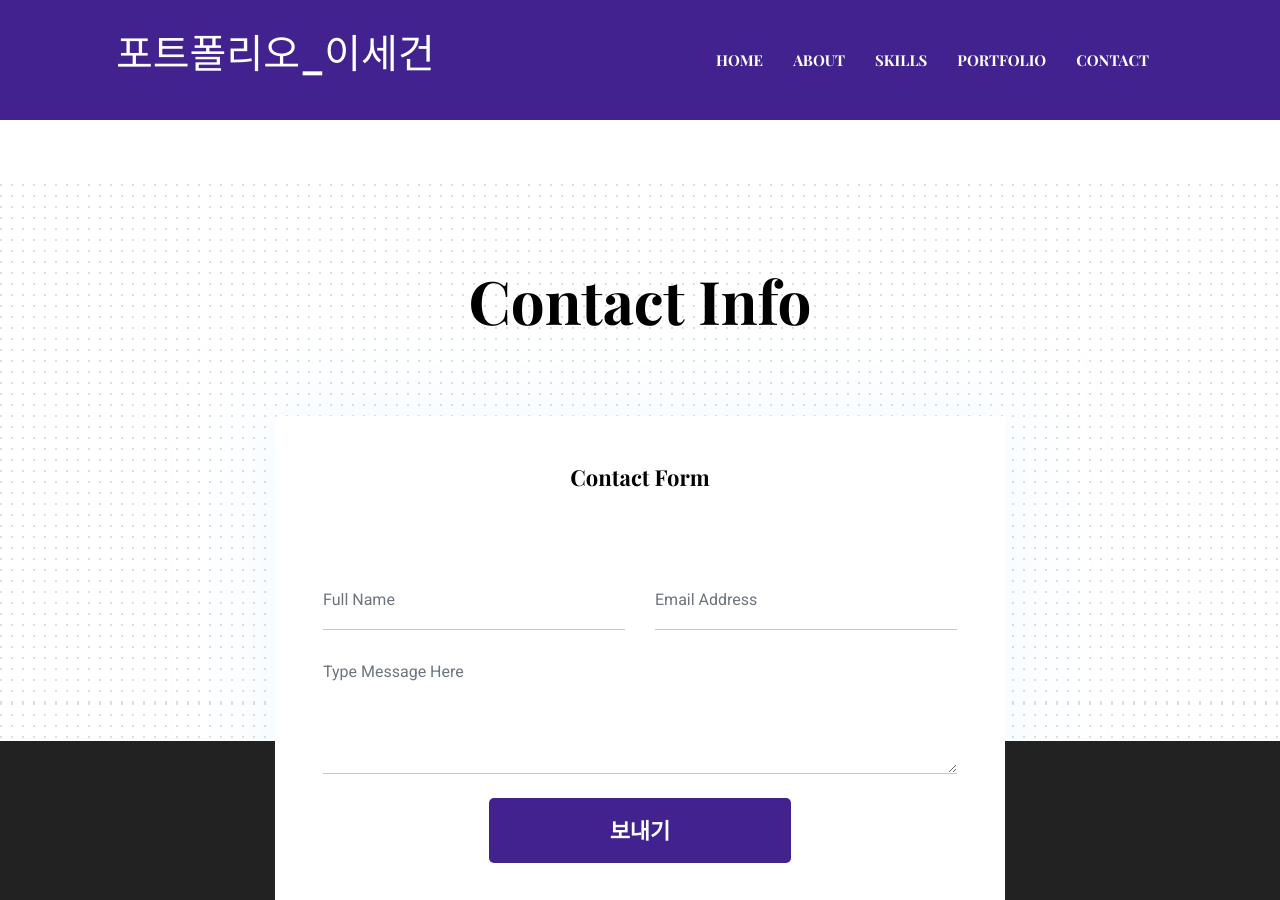
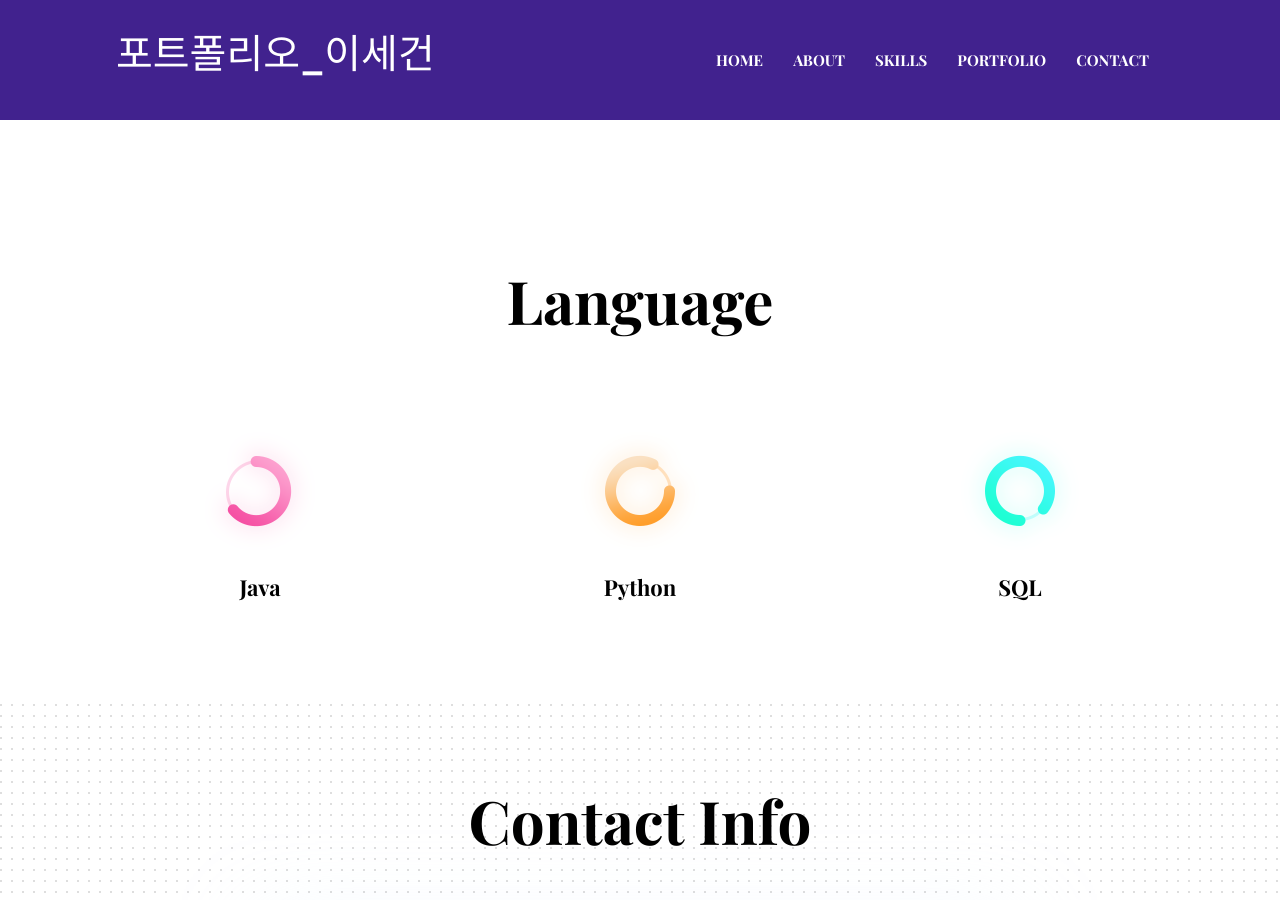
Before and after one commit to dltprjs1/dltprjs1.github.io, a Jekyll site: the page built from _pages/blog.html, in a window 1280 px wide and 900 px high, scrolled down 480 px. Built offline with Jekyll 4.4.1, drawn with Linux system fonts in a browser that asks for light colours; some of the changed lines change nothing that is shown.

Commit message:
lang -> Lang

```diff
--- a/_includes/skills-blog-section.html
+++ b/_includes/skills-blog-section.html
@@ -1,4 +1,4 @@
-{% if site.data.settings.language-process %}
+{% if site.data.settings.Language-process %}
 <!-- Work Process -->
 <section class="section">
   <div class="container">
```
